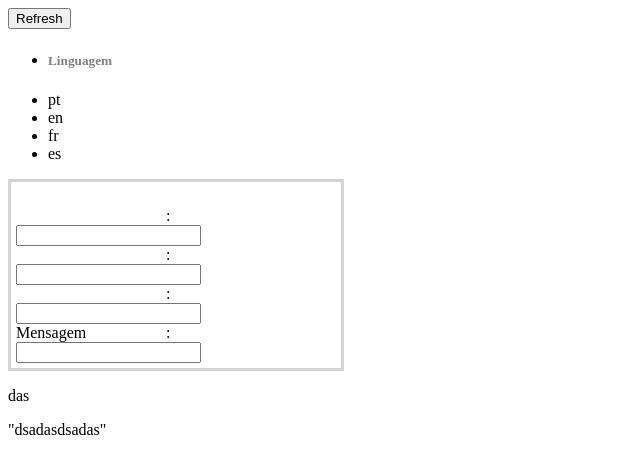
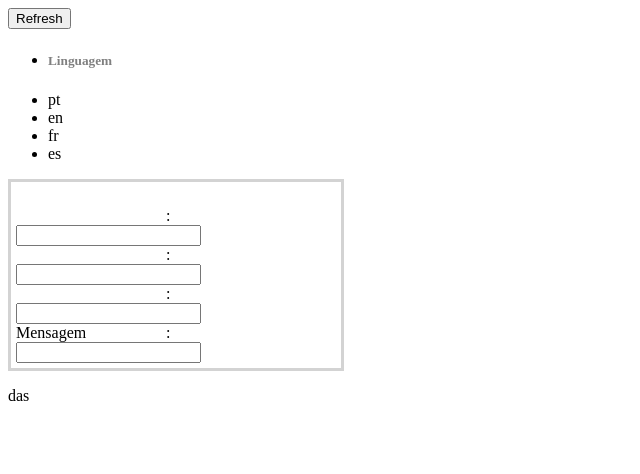
Before and after one commit to JoaoFerreira165/Aplicacao-de-monitorizacao-da-qualidade-do-Ar, a website with bundled scripts: page x.html in a window 1280 px wide. Shown: the whole page, without its empty margins (0-640 px from the left). Built offline with nearby package versions, Linux system fonts and the light colour scheme; files whose address does not match are found by name.

Commit message:
update x.html

```diff
--- a/x.html
+++ b/x.html
@@ -58,7 +58,6 @@
     <p data-tag="sdadadsa"></p>
     <p data-tag="sdadadsa"></p>
     <p data-tag="sdadadsa"></p>
-    "dsadasdsadas"
 </body>
 
 </html>
```
